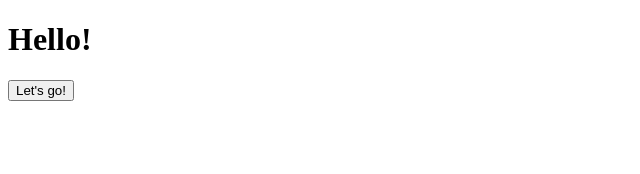
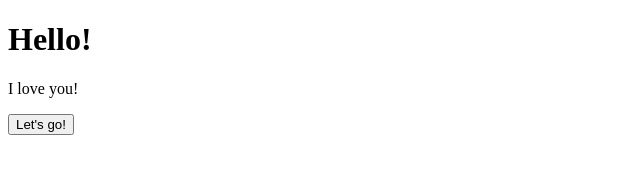
Before and after one commit to oc-melnik/HW2-git-basics, a plain HTML site: page index.html in a window 1280 px wide. Shown: the whole page, without its empty margins (0-640 px from the left). Drawn offline with Linux system fonts and the light colour scheme.

Commit message:
Add paragraph

```diff
--- a/index.html
+++ b/index.html
@@ -6,6 +6,9 @@
     </head>
     <body>
         <h1>Hello!</h1>
+        <p>
+            I love you!
+        </p>
         <button>
             Let's go!
         </button>
```
